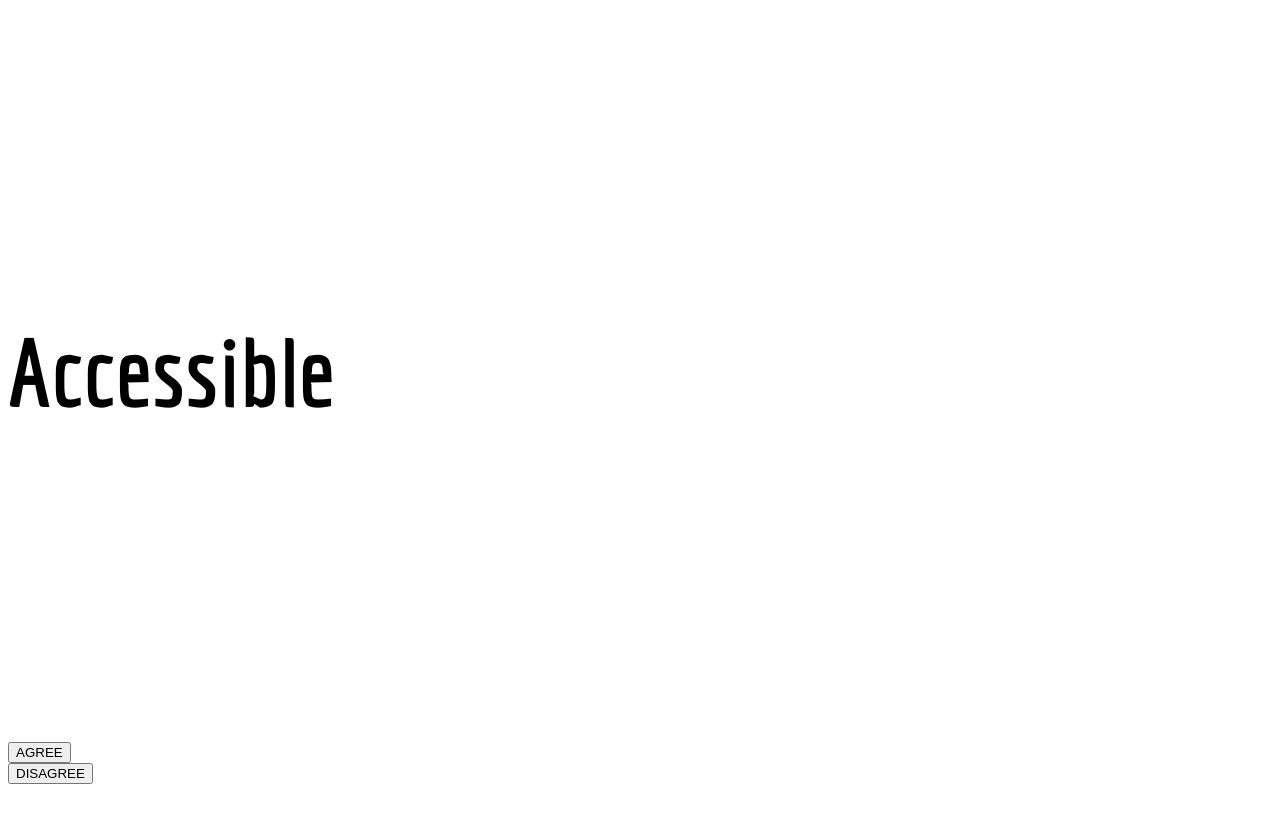
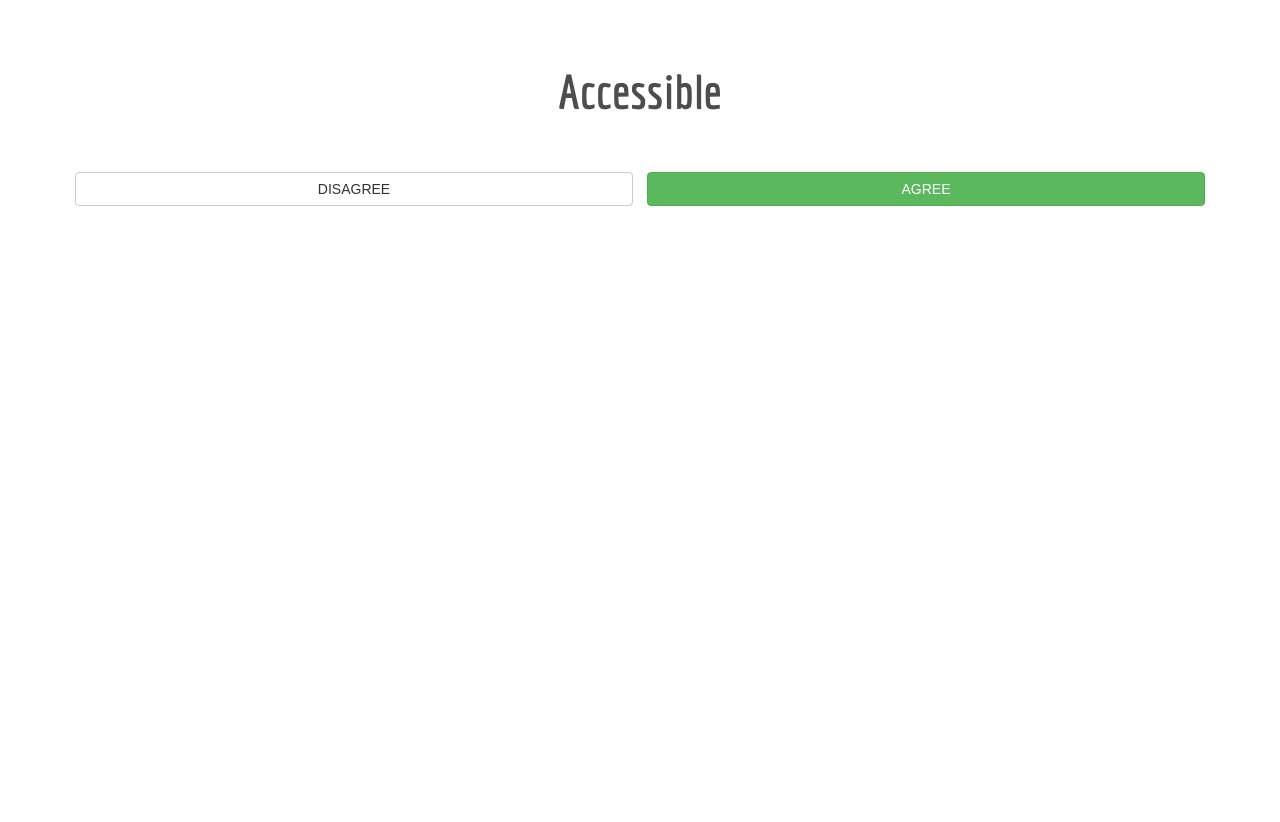
Before and after one commit to lloydiecarr/cardsort, a plain HTML site: page index.html in a window 1280 px wide. After the commit the page ends 800 px from the top, so only its background shows below. Drawn offline with Linux system fonts and the light colour scheme.

Commit message:
Added files via upload

```diff
--- a/clickScript.js
+++ b/clickScript.js
@@ -13,7 +13,7 @@ $(document).ready(function(){
 		if (clicks <= items.length - 1){
 		var result = items[clicks];
 			$("#card").text(result);
-			$("#chosen").append(result + '<hr />');
+			$("#chosen").append('<p>' + result + '</p><hr />');
 				} else {
 					$("#card").text("You are finished");
 				}
--- a/index.html
+++ b/index.html
@@ -2,33 +2,95 @@
 
 <head>
 <script src="jquery-2.2.3.js"></script>
-<!-- <link rel="stylesheet" href="bootstrap.min.css" integrity="sha384-1q8mTJOASx8j1Au+a5WDVnPi2lkFfwwEAa8hDDdjZlpLegxhjVME1fgjWPGmkzs7" crossorigin="anonymous"> -->
-<!-- <script src="bootstrap.min.js" integrity="sha384-0mSbJDEHialfmuBBQP6A4Qrprq5OVfW37PRR3j5ELqxss1yVqOtnepnHVP9aJ7xS" crossorigin="anonymous"></script> -->
+<!-- <link rel="stylesheet" href="bootstrap.min.css" integrity="sha384-1q8mTJOASx8j1Au+a5WDVnPi2lkFfwwEAa8hDDdjZlpLegxhjVME1fgjWPGmkzs7" crossorigin="anonymous">
+<script src="bootstrap.min.js" integrity="sha384-0mSbJDEHialfmuBBQP6A4Qrprq5OVfW37PRR3j5ELqxss1yVqOtnepnHVP9aJ7xS" crossorigin="anonymous"></script> -->
 <link href='http://fonts.googleapis.com/css?family=Economica:700' rel='stylesheet' type='text/css'>
 
 <style type="text/css">
+html {
+	width: 100%;
+	height: 100%;
+}
+
 body {
 	font-size: 100%;
+	color: #4d4d4f;
+	width: 100%;
+	height: 100%;
+	margin: 0;
+	padding: 0;
 }
 
 .focus-text {
 	font-family: 'Economica', sans-serif;
-	font-size: 6em;
-	}
+	font-size: 3em;
+}
+
+.focus-test p {
+	margin: 25% auto;
+}
+
+.wrapper {
+	padding: 15px;
+    margin: 0 auto;
+	text-align: center;
+	overflow-y: scroll;
+}
+
+.controls {
+	text-align: center;
+	padding: 5px;
+}
+
+hr {
+	border: 1px #b2e7b2 dotted;
+}
+
+.btn {
+    display: inline-block;
+    padding: 6px 12px;
+    font-size: 14px;
+    font-weight: 400;
+    line-height: 1.42857143;
+    text-align: center;
+    white-space: nowrap;
+    vertical-align: middle;
+    -ms-touch-action: manipulation;
+    touch-action: manipulation;
+    cursor: pointer;
+    -webkit-user-select: none;
+    -moz-user-select: none;
+    -ms-user-select: none;
+    user-select: none;
+    border: 1px solid transparent;
+    border-radius: 4px;
+	width: 45%;
+}
+
+.btn-default {
+    color: #333;
+    background-color: #fff;
+    border-color: #ccc;
+}
+
+.btn-success {
+    color: #fff;
+    background-color: #5cb85c;
+    border-color: #4cae4c;
+}
+
 </style>
 
 </head>
 
 <body>
-<div class="container container-fluid">
-		<p class="text-center focus-text" id="card" style="margin:25% auto">None</p>
-	<div class="col-xs-6">
-		<button class="btn btn-success btn-block" id="btn-yes">AGREE</button>
+<div class="wrapper">
+		<p class="focus-text" id="card">None</p>
+	<div class="controls">
+		<button class="btn btn-default" id="btn-no" style="margin-right: 10px">DISAGREE</button>
+		<button class="btn btn-success" id="btn-yes">AGREE</button>
 	</div>
-	<div class="col-xs-6">
-		<button class="btn btn-default btn-block" id="btn-no">DISAGREE</button>
-	</div>
-	<div class="col-md-12" style="padding-top:55px">
+	<div style="padding-top:45px">
 		<p id="chosen"></p>
 	</div>
 </div>
```
